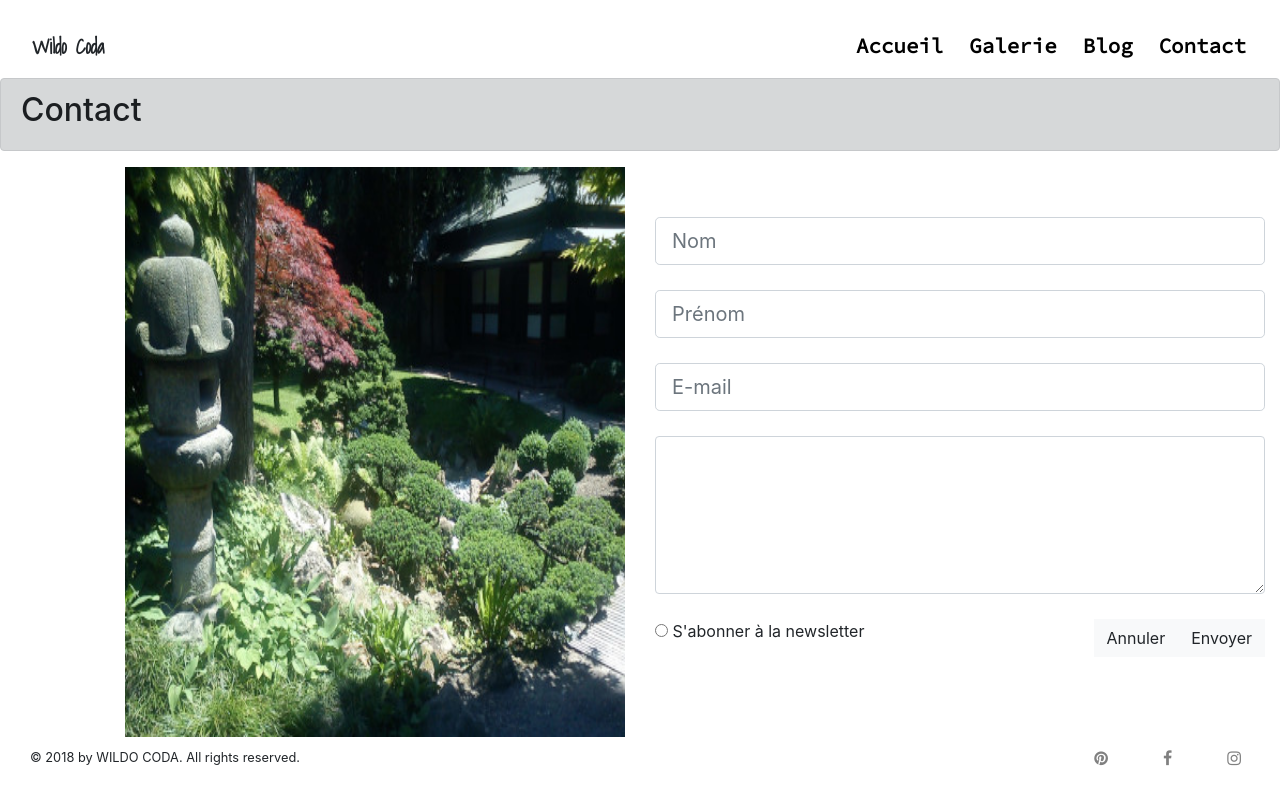
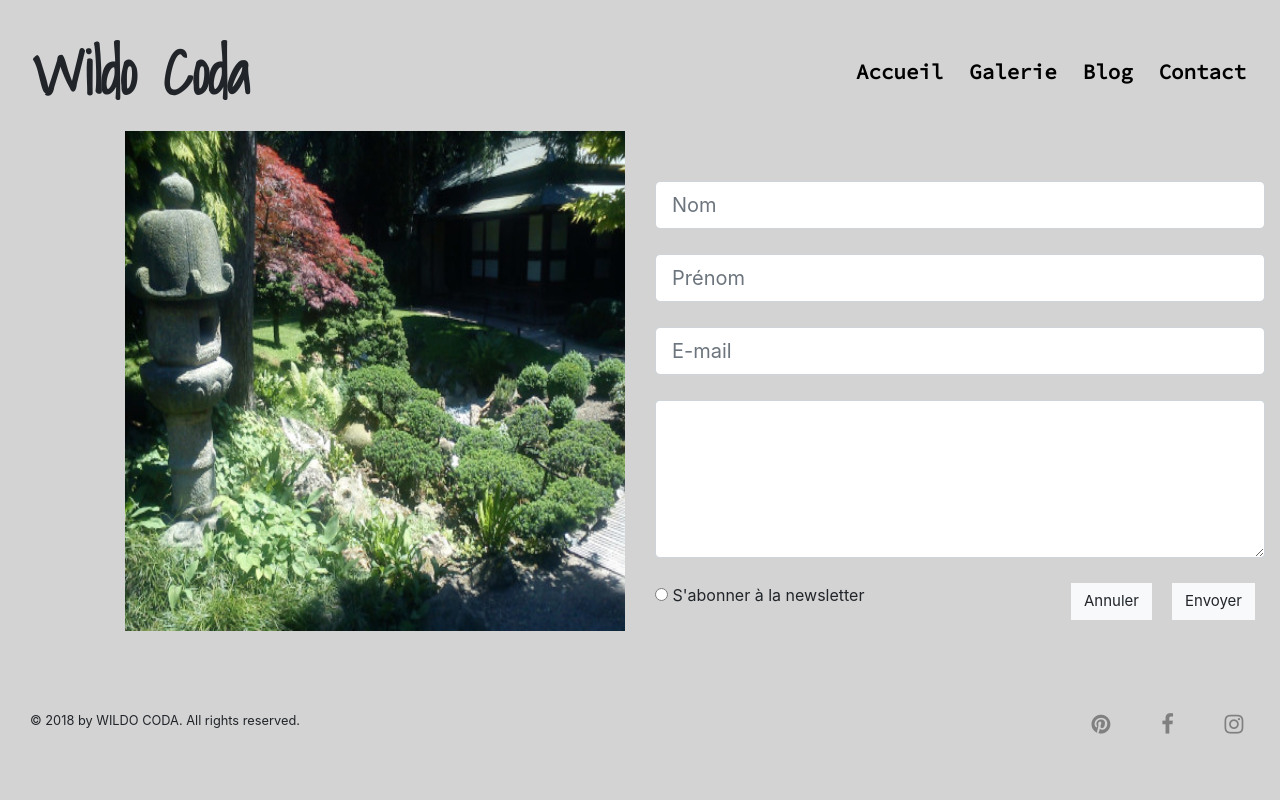
Before and after one commit to par38/wildo_coda_2, a plain HTML site: page contact.html in a window 1280 px wide. Drawn offline with nearby package versions, Linux system fonts and the light colour scheme.

Commit message:
commit
contact form with inherit style

```diff
--- a/contact.html
+++ b/contact.html
@@ -4,6 +4,9 @@
 <head>
     <meta charset="utf-8" />
     <meta name="viewport" content="width=device-width, initial-scale=1, shrink-to-fit=no">
+    <link rel="stylesheet" href="https://stackpath.bootstrapcdn.com/bootstrap/4.1.3/css/bootstrap.min.css" integrity="sha384-MCw98/SFnGE8fJT3GXwEOngsV7Zt27NXFoaoApmYm81iuXoPkFOJwJ8ERdknLPMO"
+    crossorigin="anonymous">
+<link rel="stylesheet" href="https://stackpath.bootstrapcdn.com/font-awesome/4.7.0/css/font-awesome.min.css">
     <link href="https://fonts.googleapis.com/css?family=Shadows+Into+Light" rel="stylesheet">
     <link href="https://fonts.googleapis.com/css?family=Source+Code+Pro" rel="stylesheet">
     <link href="https://fonts.googleapis.com/css?family=Montserrat" rel="stylesheet">
@@ -12,9 +15,7 @@
     <link rel="stylesheet" href="style_global.css">
     <title>Wildo Coda Photographe</title>
 
-    <link rel="stylesheet" href="https://stackpath.bootstrapcdn.com/bootstrap/4.1.3/css/bootstrap.min.css" integrity="sha384-MCw98/SFnGE8fJT3GXwEOngsV7Zt27NXFoaoApmYm81iuXoPkFOJwJ8ERdknLPMO"
-        crossorigin="anonymous">
-    <link rel="stylesheet" href="https://stackpath.bootstrapcdn.com/font-awesome/4.7.0/css/font-awesome.min.css">
+
 
 
 </head>
@@ -47,9 +48,6 @@
         </nav>
     </header>
 
-    <div id="contact" class="alert alert-dark" role="alert">
-        <h2>Contact</h2>
-    </div>
 
     <div class="container-fluid">
 
--- a/style_contact.css
+++ b/style_contact.css
@@ -1,12 +1,8 @@
-
 /**** CONTACT ****/
-
 
 .contact {
     padding: 50px 0 80px;
 }
-
-
 
 .contact .input-group {
     margin-bottom: 25px;
@@ -22,9 +18,10 @@
 
 .contact .btn {
     border-radius: 0;
-    width: 100%
+    /* width: 100%; */
     font-size: 15px;
     float: right;
+    margin: 0 10px;
 }
 
 .img-fluid {
```
